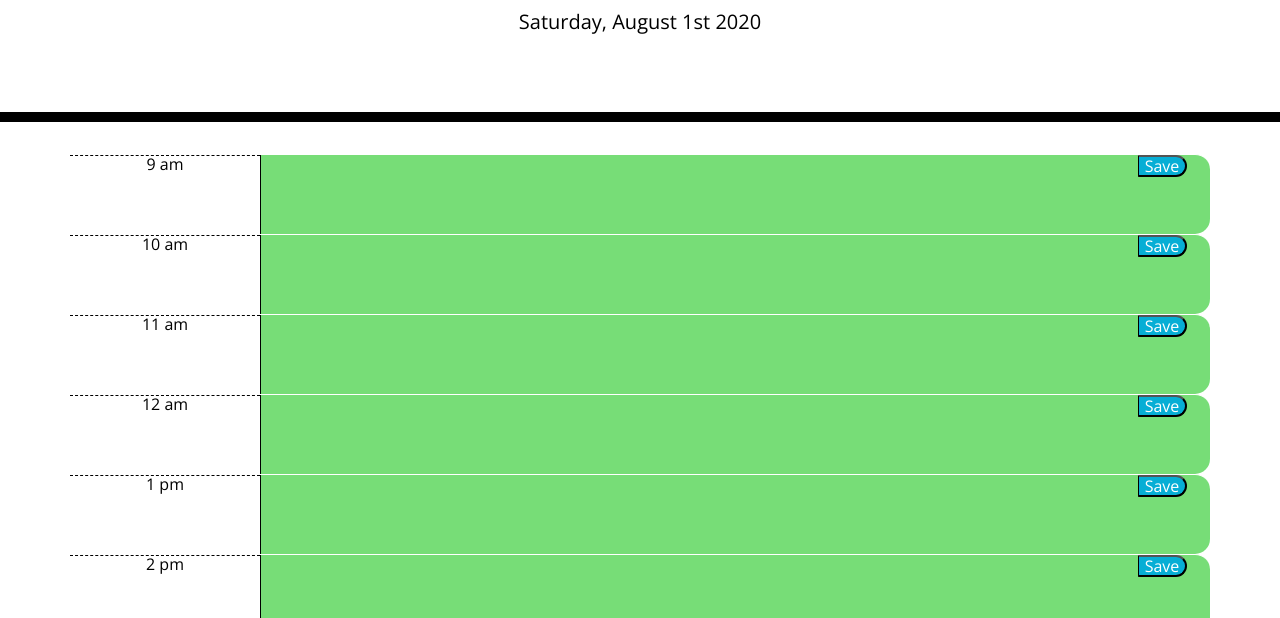
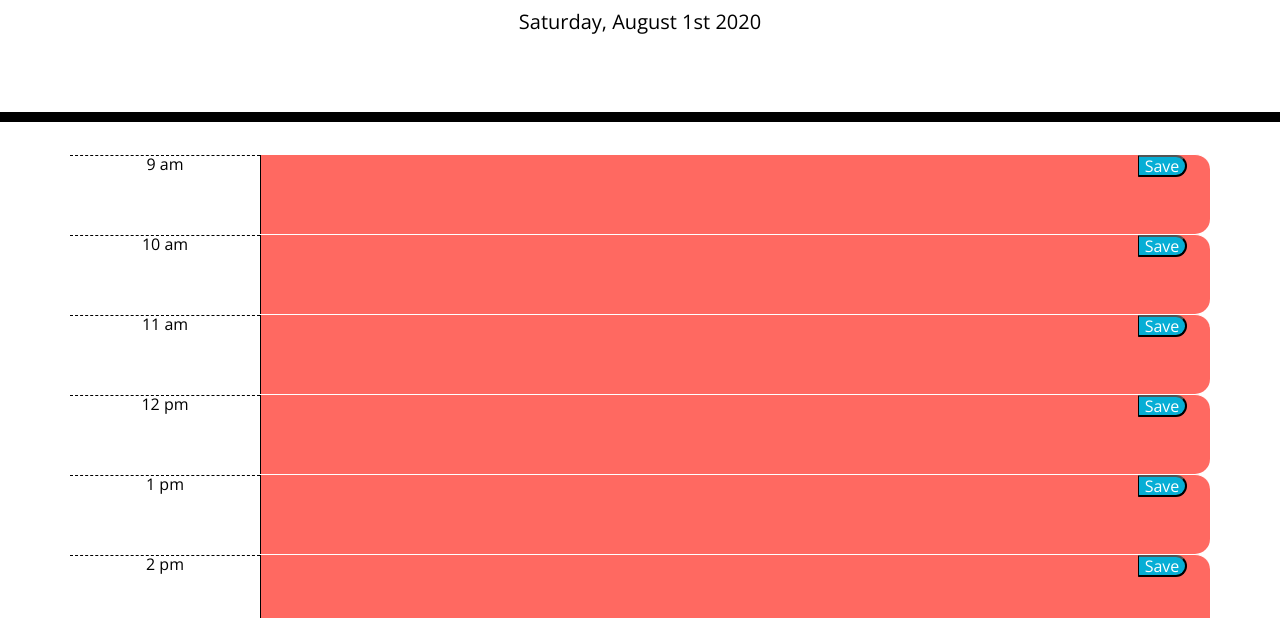
Before and after one commit to ChrisKramer15/day-planner, a plain HTML site: page index.html in a window 1280 px wide. Shown: the part 182-800 px from the top of the page. Drawn offline with nearby package versions, Linux system fonts and the light colour scheme.

Commit message:
touch up commit

```diff
--- a/index.html
+++ b/index.html
@@ -28,13 +28,7 @@
       <p class="lead">A simple calendar app for scheduling your work day</p>
       <p id="currentDay" class="lead"></p>
     </header>
-
-    <!-- Timeblocks go here -->
-    <div class="container plannerContainer">
-      <!-- <div class ="row">
-      </div> -->
-    </div>
-
+    <div class="container plannerContainer"></div>
     <script src="https://code.jquery.com/jquery-3.4.1.min.js"></script>
     <script src="https://cdnjs.cloudflare.com/ajax/libs/moment.js/2.24.0/moment.min.js"></script>
     <script src="./script.js"></script>
--- a/script.js
+++ b/script.js
@@ -1,111 +1,63 @@
 $(document).ready(function () {
-  // Get current date and time from Moment
   var currentDay = moment().format("dddd, MMMM Do YYYY");
-
-  // Display current time in proper HTML
   $("#currentDay").text(currentDay);
-
-  // Get current hour from moment and set to 12 hour format
-
-  var nowHour = moment().format("h");
-
-  //Sets array for hour blocks
+  var nowHour = moment().format("k");
   planTextArr = new Array(9);
-  // test for initial array
   planTextArr[4] = "Picnic lunch outside";
-
-  // set planner container as a variable
-
   var plannerContainer = $(".plannerContainer");
-
-  // Get saved plans from storage, parse string to object
-
   var savedPlans = JSON.parse(localStorage.getItem("savedPlans"));
-
   if (savedPlans !== null) {
     planTextArr = savedPlans;
   } else {
     planTextArr = new Array(9);
-    // planTextArr[4] = "Picnic lunch outside";
   }
-
-  // build calendar by row for fix set of hours
   for (var hour = 9; hour <= 17; hour++) {
-    // less 9 so 9am is index[0]
-    // dynamically build planner row
     var index = hour - 9;
     var rowEl = $("<div>");
     rowEl.addClass("row");
     rowEl.addClass("plannerRow");
     rowEl.attr("current-hour", hour);
     rowEl.addClass("time-block");
-
-    // build time box portion of row
     var timeDiv = $("<div>");
     timeDiv.addClass("col-md-2");
     timeDiv.addClass("hour");
-
     var timeBox = $("<span>");
-    // timeBox.addClass('hour');
     timeBox.addClass("time-block");
-
-    // format hours to display. To be used later in color function
-
     var displayHours = 0;
     var ampm = "";
-    if (hour > 12) {
+    if (hour > 11 && hour !== 12) {
       displayHours = hour - 12;
+      ampm = "pm";
+    } else if (hour === 12) {
+      displayHours = hour;
       ampm = "pm";
     } else {
       displayHours = hour;
       ampm = "am";
     }
-
     timeBox.text(`${displayHours} ${ampm}`);
-
     rowEl.append(timeDiv);
     timeDiv.append(timeBox);
-
-    // Time block built
-
-    // build 'textarea' input
-
     var dailyItem = $("<textarea>");
-
     dailyItem.attr("id", `input-${index}`);
     dailyItem.attr("current-hour", index);
     dailyItem.attr("type", "text");
     dailyItem.attr("class", "dailyItem");
     dailyItem.addClass("col-md-9");
-
     dailyItem.val(planTextArr[index]);
-
-    // adds textarea to row div
     rowEl.append(dailyItem);
-
-    // build button portion
-
     var saveDiv = $("<div>");
     saveDiv.addClass("col-md-1");
     var saveBtn = $('<input type="button" value="Save" />');
     saveBtn.addClass("saveBtn");
     saveBtn.attr("id", `saveid-${index}`);
     saveBtn.attr("save-id", index);
-
-    // Append button to div and div to Row element
     rowEl.append(saveDiv);
     saveDiv.append(saveBtn);
-
-    // Set past present future color based on time
     rowColor(hour);
-
-    // Add generated rows to planner container
-
+    console.log(hour);
     plannerContainer.append(rowEl);
   }
-
-  // Define rowColor function
-
   function rowColor(num) {
     if (num > parseInt(nowHour)) {
       rowEl.addClass("future");
@@ -118,14 +70,10 @@ $(document).ready(function () {
   $(".saveBtn").on("click", function (event) {
     event.preventDefault();
     var index = $(this).attr("save-id");
-
     var inputId = "#input-" + index;
     var value = $(inputId).val();
-
     planTextArr.splice(index, 1, value);
-
     localStorage.setItem("savedPlans", JSON.stringify(planTextArr));
-
     planTextArr[index] = value;
   });
 });
```
